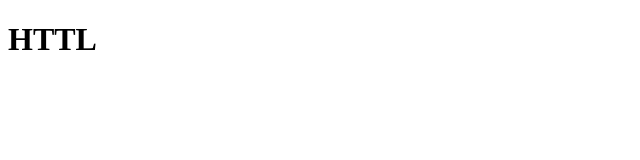
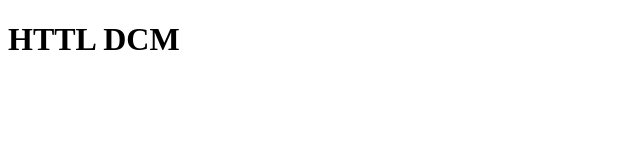
Before and after one commit to luannguyen1495/demoHTML, a plain HTML site: page index.html in a window 1280 px wide. Shown: the whole page, without its empty margins (0-640 px from the left). Drawn offline with Linux system fonts and the light colour scheme.

Commit message:
Update index.html

```diff
--- a/index.html
+++ b/index.html
@@ -7,6 +7,6 @@
     <title>Document</title>
 </head>
 <body>
-    <h1>HTTL</h1>
+    <h1>HTTL DCM</h1>
 </body>
 </html>
```
